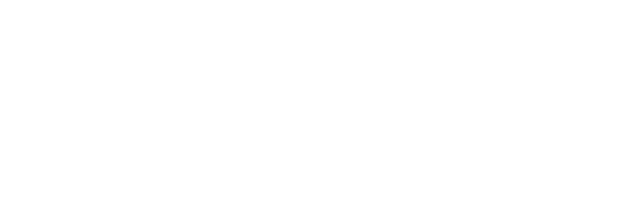
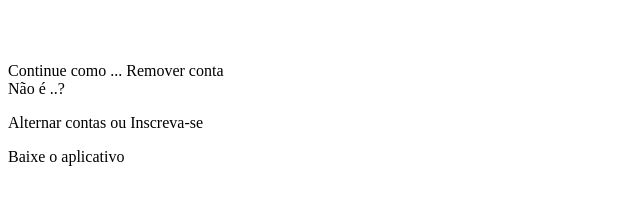
Before and after one commit to AndreBarroso/instagram_homepage_Clone, a plain HTML site: page index.html in a window 1280 px wide. Shown: the whole page, without its empty margins (0-640 px from the left). Drawn offline with Linux system fonts and the light colour scheme.

Commit message:
feat: insere containers e principais tags do corpo da página

```diff
--- a/index.html
+++ b/index.html
@@ -8,6 +8,34 @@
     <title>Instagram</title>
 </head>
 <body>
+    <div>
+        <div>
+            <img>
+        </div>
+        <div>
+            <div>
+                <img>
+                <div>
+                    <img>
+                </div>
+                <a>Continue como ...</a>
+                <a>Remover conta</a>
+            </div>
+            <div>
+                <p">Não é ..?</p>
+                <p>
+                    <span>Alternar contas</span>
+                    ou
+                    <span>Inscreva-se</span>
+                </p>
+            </div>
+            <div>
+                <p>Baixe o aplicativo</p>
+                <div>
+                </div>
+            </div>
+        </div>
+    </div>
 </body>
 </html>
 </html>
```
